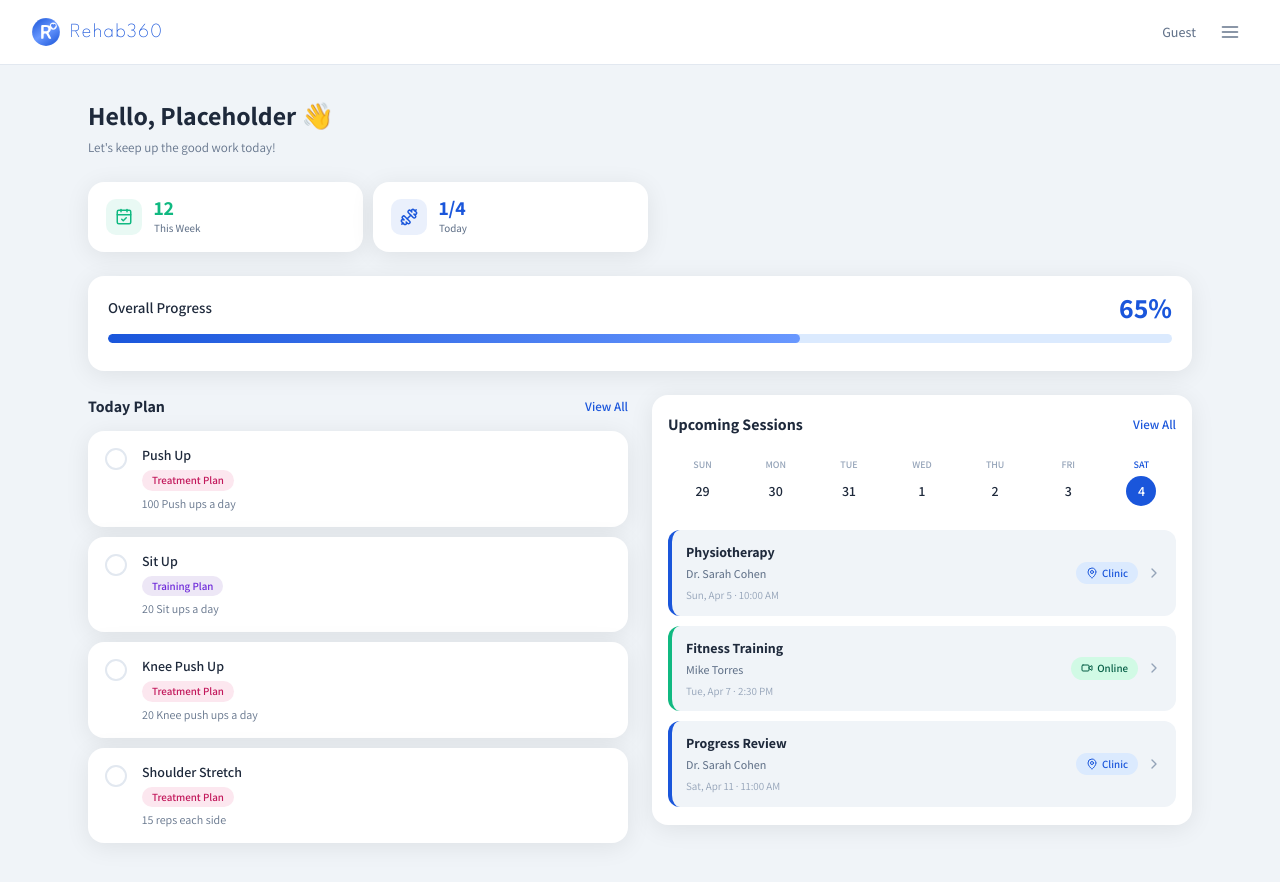
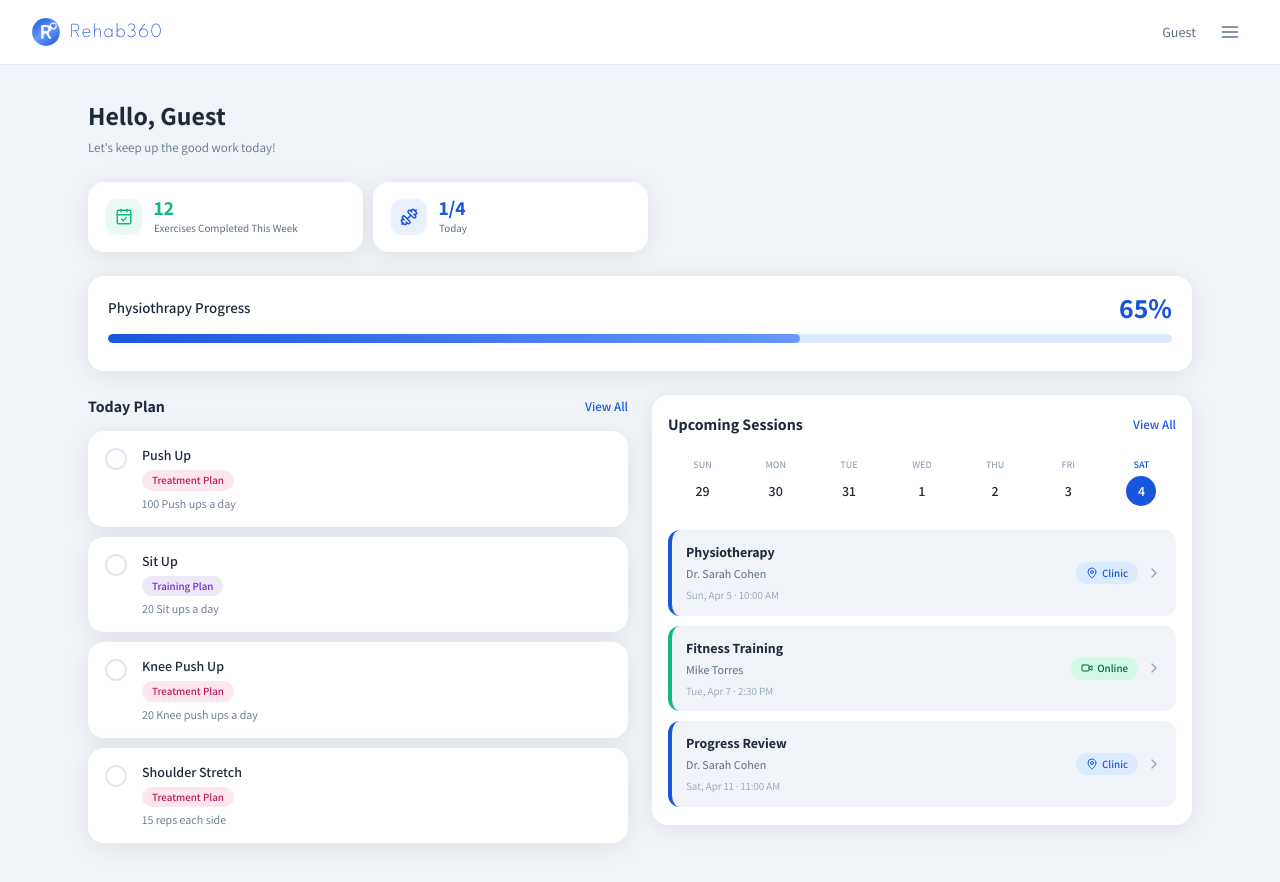
Before and after one commit to shanimic/Rehab360, a React (Vite) app in the folder client/: page /patient in a window 1280 px wide. Shown: the top 882 px of the page. Built offline with nearby package versions, Linux system fonts and the light colour scheme.

Commit message:
fix: update labels for clarity in PatientHome component

```diff
--- a/client/src/pages/patient/PatientHome.tsx
+++ b/client/src/pages/patient/PatientHome.tsx
@@ -33,7 +33,7 @@ const sessions = buildSessions()
 const completedCount = exercises.filter(e => e.done).length
 
 const stats = [
-  { icon: CalendarCheck, value: '12', label: 'This Week', color: '#10b981' },
+  { icon: CalendarCheck, value: '12', label: 'Exercises Completed This Week', color: '#10b981' },
   { icon: Dumbbell, value: `${completedCount}/${exercises.length}`, label: 'Today', color: '#1a56db' },
 ]
 
@@ -155,7 +155,7 @@ export default function PatientHome() {
         {/* Greeting */}
         <div className="ph-greeting-block">
           <div>
-            <h1 className="ph-greeting">Hello, {user?.first_name || 'Placeholder'} 👋</h1>
+            <h1 className="ph-greeting">Hello, {user?.first_name || 'Guest'}</h1>
             <p className="ph-greeting__sub">Let's keep up the good work today!</p>
           </div>
         </div>
@@ -182,7 +182,7 @@ export default function PatientHome() {
         {/* Progress */}
         <div className="ph-progress-card">
           <div className="ph-progress-card__header">
-            <span className="ph-progress-card__label">Overall Progress</span>
+            <span className="ph-progress-card__label">Physiothrapy Progress</span>
             <span className="ph-progress-card__percent">65%</span>
           </div>
           <div className="ph-progress-card__bar-track">
```
